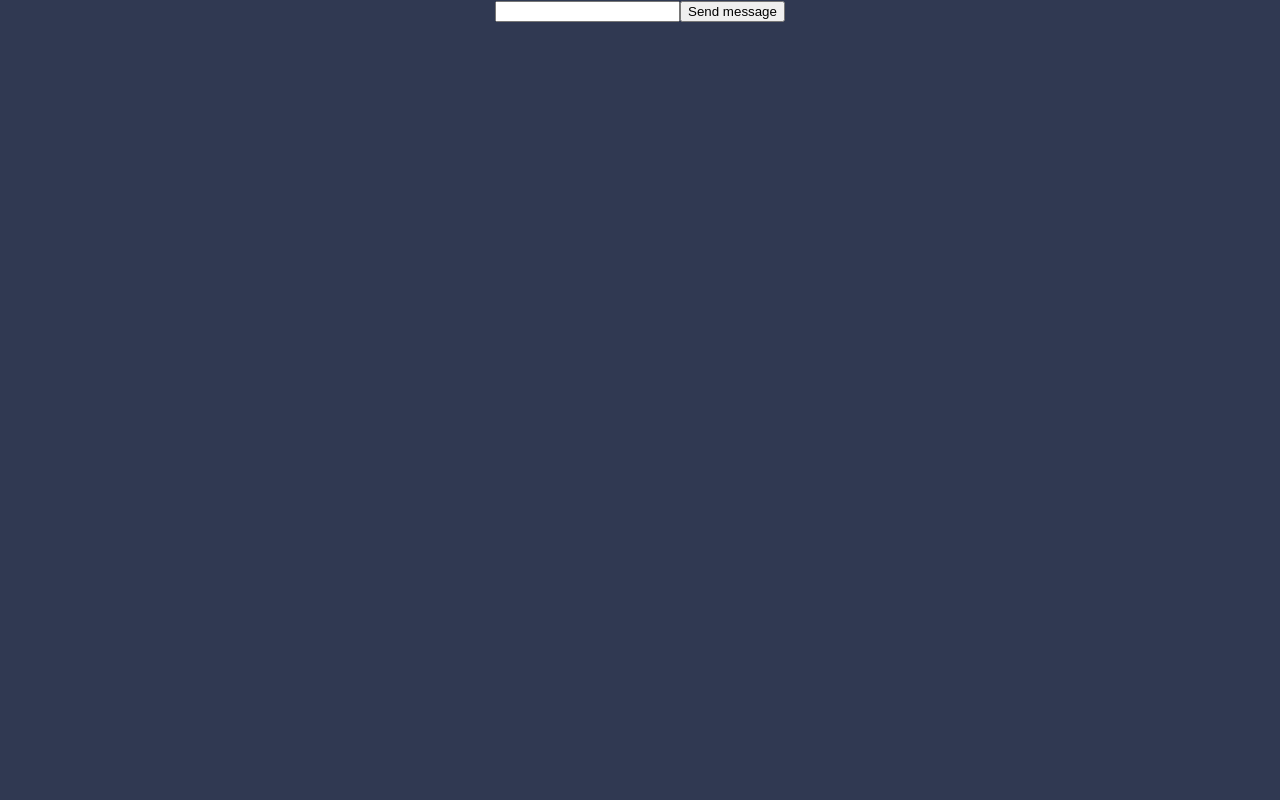
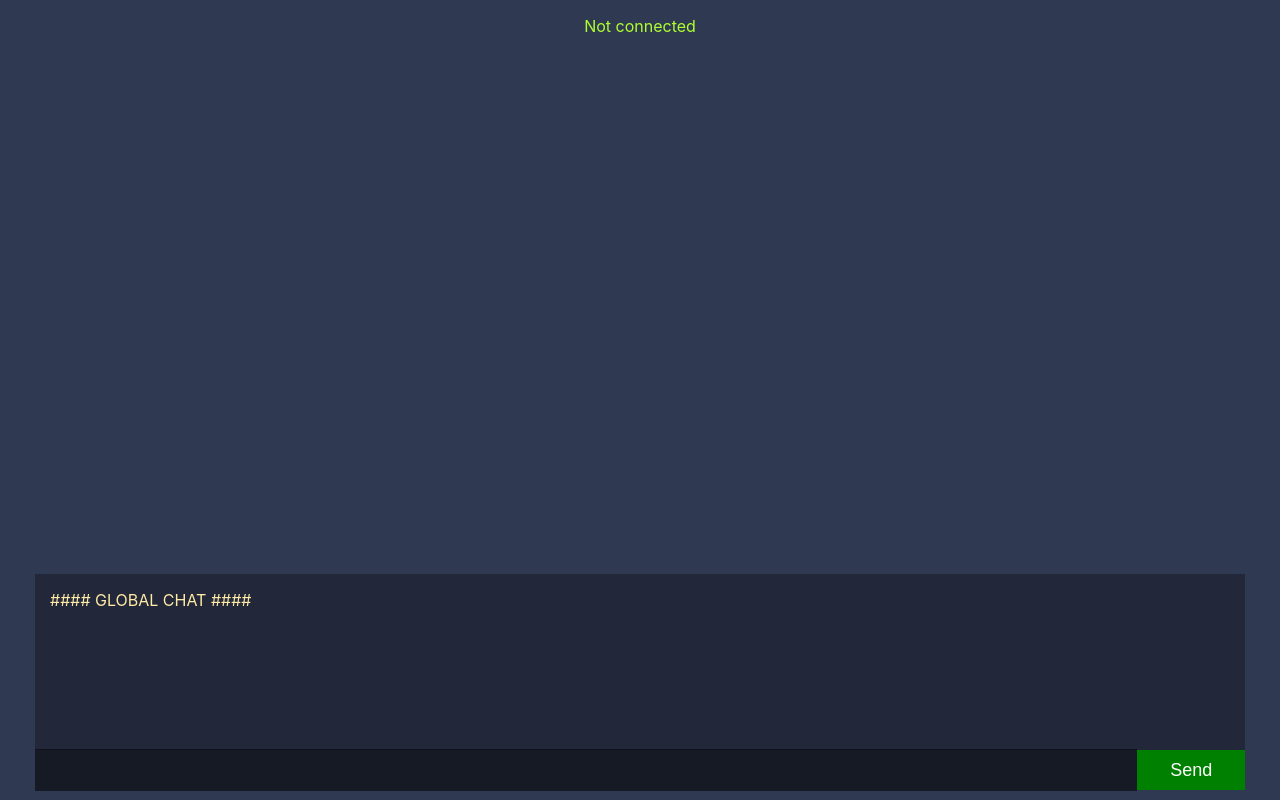
Before and after one commit to kamilzygowski/roshambo, a React (Create React App) app in the folder client/: page / in a window 1280 px wide. Built offline with nearby package versions, Linux system fonts and the light colour scheme; no server answers.

Commit message:
Full chat with frontend

```diff
--- a/client/package.json
+++ b/client/package.json
@@ -10,6 +10,7 @@
     "@types/node": "^16.18.26",
     "@types/react": "^18.2.6",
     "@types/react-dom": "^18.2.4",
+    "dateformat": "^5.0.3",
     "react": "^18.2.0",
     "react-dom": "^18.2.0",
     "react-scripts": "5.0.1",
@@ -40,5 +41,8 @@
       "last 1 firefox version",
       "last 1 safari version"
     ]
+  },
+  "devDependencies": {
+    "@types/dateformat": "^5.0.0"
   }
 }
--- a/client/src/App.css
+++ b/client/src/App.css
@@ -1,38 +1,59 @@
 .App {
   text-align: center;
+  display: flex;
+  flex-direction: column;
+  height: 100vh;
 }
 
-.App-logo {
-  height: 40vmin;
-  pointer-events: none;
+.main {
+  height: 100%;
+  clear: both;
 }
 
-@media (prefers-reduced-motion: no-preference) {
-  .App-logo {
-    animation: App-logo-spin infinite 20s linear;
-  }
+.wrapper {
+  display: flex;
+  flex-direction: row;
+  align-items: center;
+  justify-content: space-around;
+  margin-inline: 35px;
+  margin-bottom: 10px;
 }
 
-.App-header {
-  background-color: #282c34;
-  min-height: 100vh;
-  display: flex;
-  flex-direction: column;
-  align-items: center;
-  justify-content: center;
-  font-size: calc(10px + 2vmin);
-  color: white;
+.chatInput {
+  color: #fff;
+  background: rgba(0, 0, 0, 0.55);
+  border: none;
+  width: 100%;
+  height: 100%;
+  font-size: 16px;
+  padding-inline: 15px;
 }
 
-.App-link {
-  color: #61dafb;
+.chatInput:focus {
+  outline: none;
 }
 
-@keyframes App-logo-spin {
-  from {
-    transform: rotate(0deg);
-  }
-  to {
-    transform: rotate(360deg);
-  }
+.chatButton {
+  height: 40px;
+  width: 120px;
+  border: none;
+  background-color: green;
+  color: #fff;
+  font-size: 18px;
 }
+
+.chat {
+  justify-content: flex-end;
+  background-color: rgba(0, 0, 0, 0.3);
+  color: #ffeaa7;
+  text-align: start;
+  overflow-y: auto;
+  padding-inline: 15px;
+  margin-inline: 35px;
+  height: 270px;
+  word-wrap: break-word;
+}
+
+.connectionStatus {
+  color: greenyellow;
+}
--- a/client/src/App.tsx
+++ b/client/src/App.tsx
@@ -1,36 +1,64 @@
-import React, { useCallback, useEffect, useState } from 'react';
-import logo from './logo.svg';
+import React, { useEffect, useRef, useState } from 'react';
 import './App.css';
 import { socket } from "./socket"
+import dateFormat from "dateformat"
 
 function App() {
-  const [message, setMessage] = useState<string>("");
+  const [connected, setConnected] = useState<boolean>(false);
+  const [chatMessages, setChatMessages] = useState<string[]>(["#### GLOBAL CHAT ####"])
+  const chatInputRef = useRef<any>()
+  const chatWrapperRef = useRef<any>();
+
+  useEffect(() => {
+    chatWrapperRef.current?.scrollIntoView({ behavior: "smooth" })
+  }, [chatMessages])
+
   useEffect(() => {
     socket.onopen = () => {
-    console.log("Connected")
+      setConnected(true);
     }
     socket.onmessage = (e) => {
+      const datePrefix = new Date()
       console.log(e.data)
+      setChatMessages(oldArray => [...oldArray, dateFormat(datePrefix, "HH:MM:ss") + ": " + e.data])
+      console.log(chatWrapperRef.current.scrollHeight)
+      //chatWrapperRef.current.scroll(0, chatWrapperRef.current.scrollHeight + 50)
     }
-
+    socket.onclose = () => {
+      setConnected(false);
+    }
   }, [])
 
   const handleMessage = () => {
-  if (message === ""){
+    if (chatInputRef.current.value === "") {
       return
     }
-  try {
-    socket.send(message);
-  } catch (error) {
-    console.error(error)
+    socket.send(chatInputRef.current.value)
+    chatInputRef.current.value = ""
   }
 
+  const keyDownHandler = (event: React.KeyboardEvent<HTMLInputElement>) => {
+    if (event.code === "Enter"){
+      handleMessage()
+    }
   }
 
   return (
-    <div className="App">
-      <input type="text" onChange={(event) => setMessage(event.target.value)}></input>
-      <button onClick={handleMessage}>Send message</button>
+    <div className="App" onKeyDown={keyDownHandler}>
+      {connected ? <p className='connectionStatus'>Connected</p> : <p className='connectionStatus'>Not connected</p>}
+      <div className='main'>
+
+      </div>
+      <div className='chat'>
+        {chatMessages.map((element, index) => {
+          return <p key={index}>{element}</p>;
+        })}
+        <div ref={chatWrapperRef}></div>
+      </div>
+      <div className='wrapper'>
+        <input type="text" ref={chatInputRef} className="chatInput"></input>
+        <button onClick={handleMessage} className="chatButton">Send</button>
+      </div>
     </div>
   );
 }
--- a/client/src/index.css
+++ b/client/src/index.css
@@ -6,6 +6,7 @@ body {
   -webkit-font-smoothing: antialiased;
   -moz-osx-font-smoothing: grayscale;
   background-color: #303952;
+  overflow-y: hidden;
 }
 
 code {
```
Also changed, not shown: 2 other files (tests, documents, lock files or other folders). Lines whose indentation alone changed are shown as unchanged.
